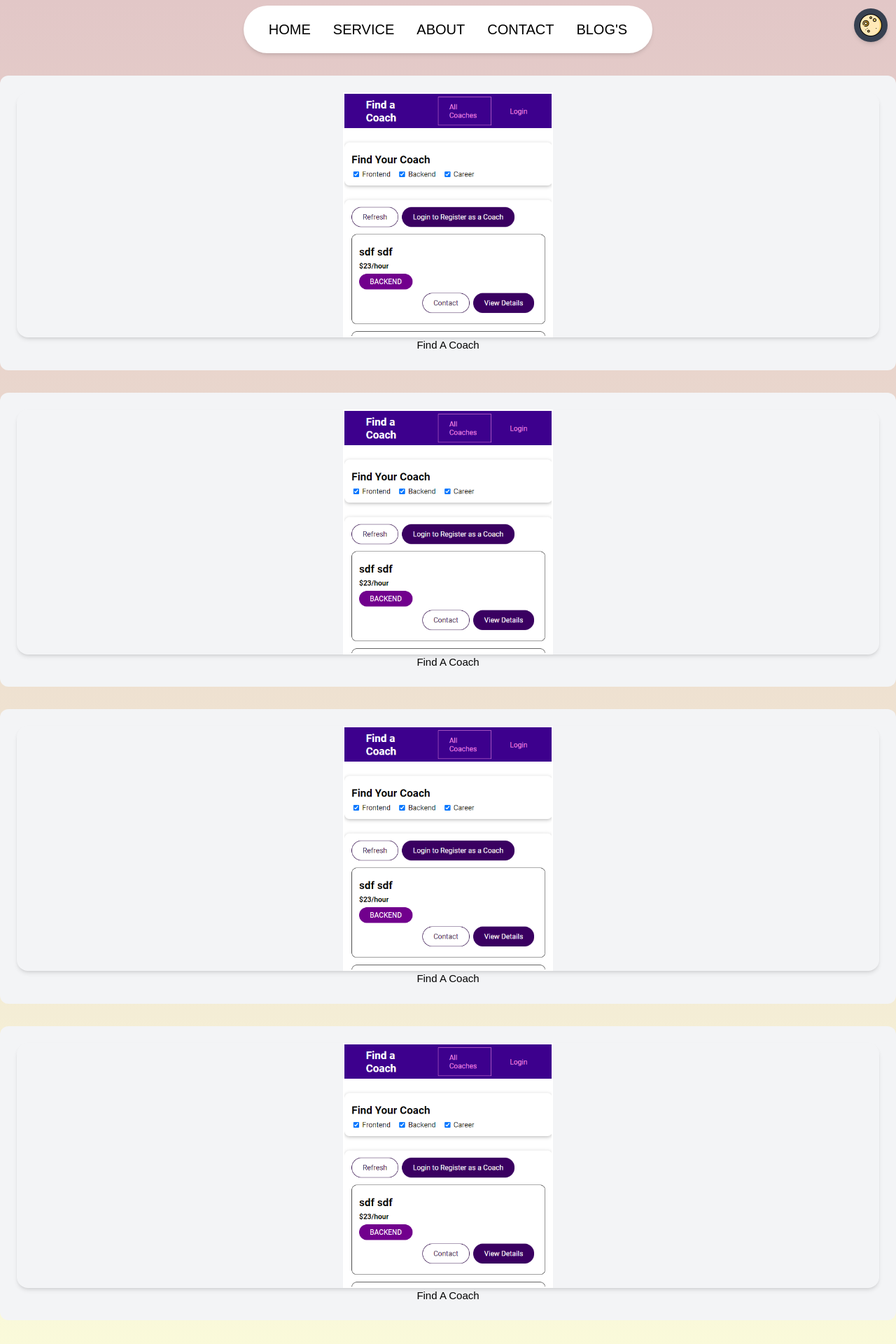
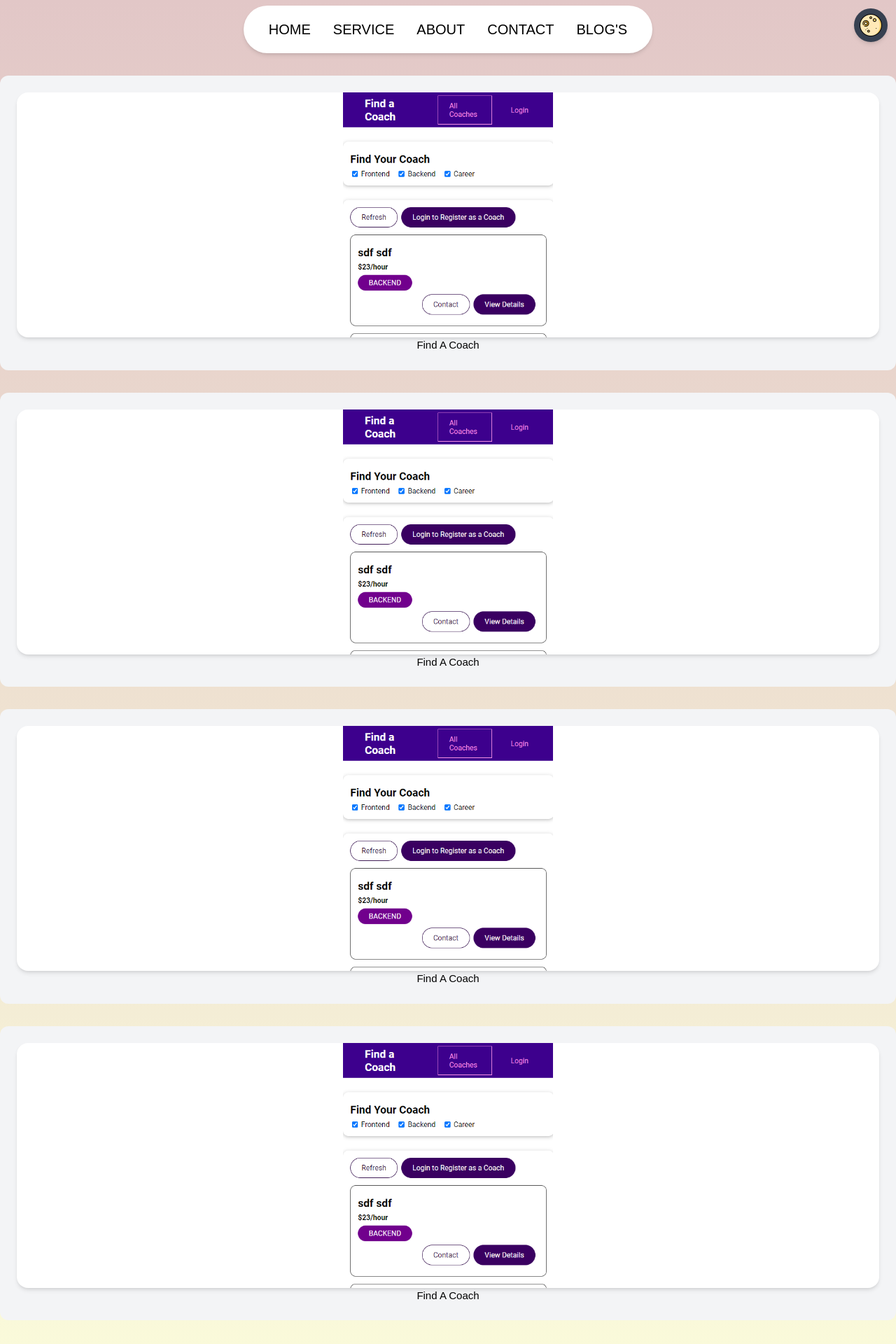
Before and after one commit to ftaskoski123/portfolio, a Vue app: page /about in a window 1280 px wide. Shown: the top 1920 px of the page at 70% size. Built offline with nearby package versions, Linux system fonts and the light colour scheme.

Commit message:
changes the projects style

```diff
--- a/src/views/AboutView.vue
+++ b/src/views/AboutView.vue
@@ -3,10 +3,10 @@
   <div class="my-8 mx-auto p-6 bg-gray-100 rounded-xl">
     <!-- project photo -->
     <div
-      class="flex justify-center items-center rounded-2xl border-blue-200 shadow-md"
+      class="flex justify-center bg-white items-center rounded-2xl shadow-md"
     >
       <div
-        class="h-[350px] w-[300px] bg-black transition-transform hover-transition ease-in-out bg-[url('@/assets/ss.png')] bg-cover bg-top hover:bg-bottom border-2 border-white"
+        class="h-[350px] w-[300px] bg-black transition-transform hover-transition ease-in-out bg-[url('@/assets/ss.png')] bg-cover bg-top hover:bg-bottom"
       ></div>
     </div>
 
@@ -17,10 +17,10 @@
   <div class="my-8 mx-auto p-6 bg-gray-100 rounded-xl">
     <!-- project photo -->
     <div
-      class="flex justify-center items-center rounded-2xl border-blue-200 shadow-md"
+      class="flex justify-center items-center rounded-2xl bg-white shadow-md"
     >
       <div
-        class="h-[350px] w-[300px] bg-black transition-transform hover-transition ease-in-out bg-[url('@/assets/ss.png')] bg-cover bg-top hover:bg-bottom border-2 border-white"
+        class="h-[350px] w-[300px] bg-black transition-transform hover-transition ease-in-out bg-[url('@/assets/ss.png')] bg-cover bg-top hover:bg-bottom "
       ></div>
     </div>
 
@@ -31,10 +31,10 @@
   <div class="my-8 mx-auto p-6 bg-gray-100 rounded-xl">
     <!-- project photo -->
     <div
-      class="flex justify-center items-center rounded-2xl border-blue-200 shadow-md"
+      class="flex justify-center items-center rounded-2xl bg-white dark:bg-black shadow-md"
     >
       <div
-        class="h-[350px] w-[300px] bg-black transition-transform hover-transition ease-in-out bg-[url('@/assets/ss.png')] bg-cover bg-top hover:bg-bottom border-2 border-white"
+        class="h-[350px] w-[300px] bg-black transition-transform hover-transition ease-in-out bg-[url('@/assets/ss.png')] bg-cover bg-top hover:bg-bottom "
       ></div>
     </div>
 
@@ -45,10 +45,10 @@
   <div class="my-8 mx-auto p-6 bg-gray-100 rounded-xl">
     <!-- project photo -->
     <div
-      class="flex justify-center items-center rounded-2xl border-blue-200 shadow-md"
+      class="flex justify-center items-center rounded-2xl bg-white shadow-md"
     >
       <div
-        class="h-[350px] w-[300px] bg-black transition-transform hover-transition ease-in-out bg-[url('@/assets/ss.png')] bg-cover bg-top hover:bg-bottom border-2 border-white"
+        class="h-[350px] w-[300px] bg-black transition-transform hover-transition ease-in-out bg-[url('@/assets/ss.png')] bg-cover bg-top hover:bg-bottom "
       ></div>
     </div>
 
```
